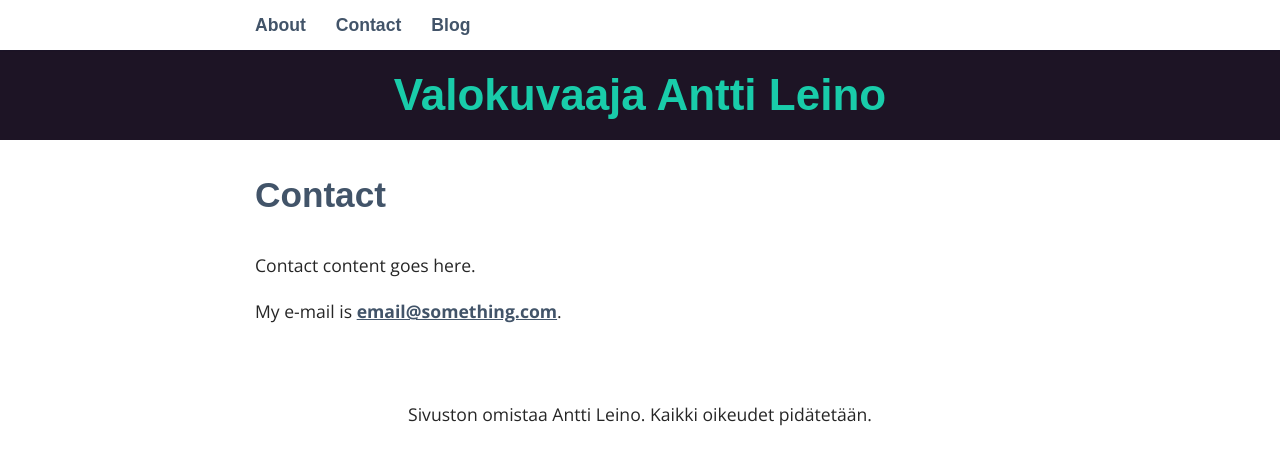
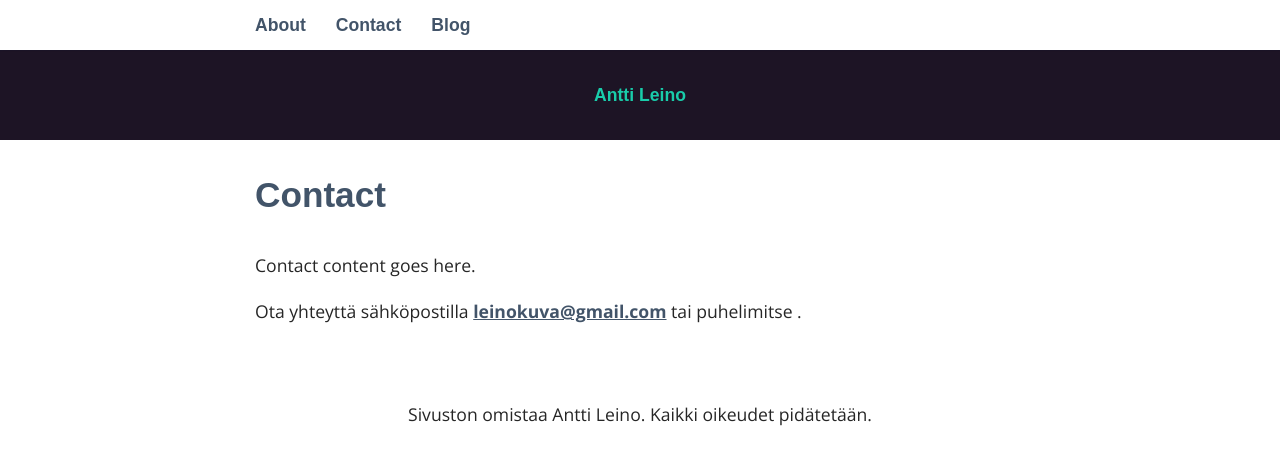
Before and after one commit to anzakanza/anzakanza.github.io, a Jekyll site: the page built from _pages/02_contact.md, in a window 1280 px wide. Shown: the top 465 px of the page. Built offline with Jekyll 4.4.1, drawn with Linux system fonts in a browser that asks for light colours; some web fonts are replaced.

Commit message:
nimi muutoksia

```diff
--- a/_config.yml
+++ b/_config.yml
@@ -18,7 +18,7 @@
 # You can create any custom variable you would like, and they will be accessible
 # in the templates via {{ site.myvariable }}.
 
-title: Valokuvaaja Antti Leino
+title: Antti Leino
 email: leinokuva@gmail.com
 description: >-
   Projektina itselleni luoma sivusto, joka toimii myös portfolionani.
--- a/_pages/02_contact.md
+++ b/_pages/02_contact.md
@@ -6,4 +6,4 @@ permalink: /contact/
 
 Contact content goes here.
 
-My e-mail is [email@something.com](mailto:email@something.com).
+Ota yhteyttä sähköpostilla [leinokuva@gmail.com](mailto:leinokuva@gmail.com) tai puhelimitse <a href="tel:0445514330"></a>.
--- a/_sass/_layout.scss
+++ b/_sass/_layout.scss
@@ -16,7 +16,7 @@ body {
   }
   h1 {
     color: $main;
-    font-size: 2.5em;
+    font-size: 1em;
     a,
     a:visited {
       text-decoration: none;
```
Also changed, not shown: assets/banneri2.jpg (added).
